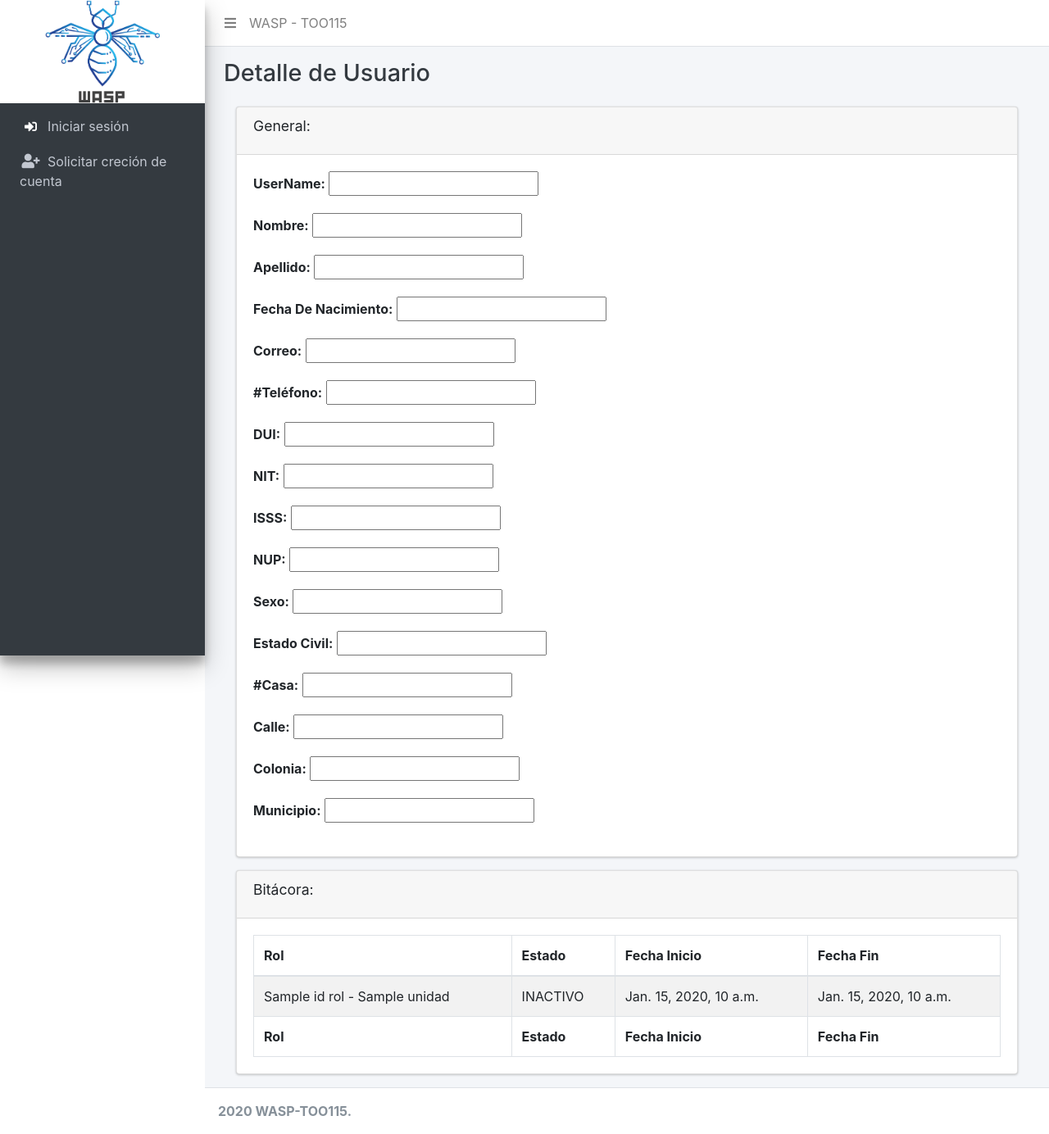
After one commit to Warranty-System-Protection-WASP/SistemaDeSeguridad-PythonDjangoTOO115, a Django app: template WASP_TOO115/templates/Usuarios/detalle_usuario.html in a window 1280 px wide. The commit adds this page. Shown: the whole page at 82% size. Run offline with Django 3.2, Linux system fonts and the light colour scheme; the template is opened without the code that fills it: most values are stand-ins (such as "Sample title", 1, 10 or a date in 2020); form fields are guessed from the names that the template uses; some libraries are stand-ins or nearby versions.

Commit message:
Detalle de usuario con bitacora de roles :D

```diff
--- a/WASP_TOO115/apps/Cuenta/urls.py
+++ b/WASP_TOO115/apps/Cuenta/urls.py
@@ -26,4 +26,5 @@ urlpatterns = [
     path('Usuarios/<slug:username>', edit_usuario, name='edit usuarios'),
     path('Usuarios/<slug:username>/Bloquear', bloquear_usuario, name='block usuarios'),
     path('Usuarios/<slug:username>/Desbloquear', desbloquear_usuario, name='unblock usuarios'),
+    path('Usuarios/<slug:username>/Detalle', detalle_usuario, name='detalle usuario'),
 ]
--- /dev/null
+++ b/WASP_TOO115/templates/Usuarios/detalle_usuario.html
@@ -0,0 +1,139 @@
+{% extends 'Base/Base.html' %}
+
+{% block Title %}
+Detalle de Usuario | WASP - TOO115
+{% endblock Title %}
+
+{% block contentHeader %}
+Detalle de Usuario
+{% endblock %}
+
+{% block content %}
+
+<section class="content">
+      <div class="container-fluid">
+        <div class="row">
+          <div class="col-12">
+            <div class="card">
+              <div class="card-header">
+                <h3 class="card-title">General:</h3>
+              </div>
+              <div class="card-body">
+                <div class="form-group">
+                  <label for="cbodepartamento">UserName:</label>
+                  {{ form.nomUsuario }}
+                </div>
+                <div class="form-group">
+                  <label for="cbodepartamento">Nombre:</label>
+                  {{ form.nombre }}
+                </div>
+                <div class="form-group">
+                  <label for="cbodepartamento">Apellido:</label>
+                  {{ form.apellido }}
+                </div>
+                <div class="form-group">
+                  <label for="cbodepartamento">Fecha De Nacimiento:</label>
+                  {{ form.fechaNacimiento }}
+                </div>
+                <div class="form-group">
+                  <label for="cbodepartamento">Correo:</label>
+                  {{ form.correo }}
+                </div>
+                <div class="form-group">
+                  <label for="cbodepartamento">#Teléfono:</label>
+                  {{ form.telefono }}
+                </div>
+                <div class="form-group">
+                  <label for="cbodepartamento">DUI:</label>
+                  {{ form.dui }}
+                </div>
+                <div class="form-group">
+                  <label for="cbodepartamento">NIT:</label>
+                  {{ form.nit }}
+                </div>
+                <div class="form-group">
+                  <label for="cbodepartamento">ISSS:</label>
+                  {{ form.isss }}
+                </div>
+                <div class="form-group">
+                  <label for="cbodepartamento">NUP:</label>
+                  {{ form.nup }}
+                </div>
+                <div class="form-group">
+                  <label for="cbodepartamento">Sexo:</label>
+                  {{ form.genero }}
+                </div>
+                <div class="form-group">
+                  <label for="cbodepartamento">Estado Civil:</label>
+                  {{ form.estadoCivil }}
+                </div>
+                <div class="form-group">
+                  <label for="cbodepartamento">#Casa:</label>
+                  {{ form.numCasa }}
+                </div>
+                <div class="form-group">
+                  <label for="cbodepartamento">Calle:</label>
+                  {{ form.calle }}
+                </div>
+                <div class="form-group">
+                  <label for="cbodepartamento">Colonia:</label>
+                  {{ form.colonia }}
+                </div>
+                <div class="form-group">
+                  <label for="cbomunicipio">Municipio:</label>
+                  {{ form.municipio }}
+                </div>
+              </div>
+            </div>
+            <div class="card">
+              <div class="card-header">
+                <h3 class="card-title">Bitácora:</h3>
+              </div>
+              <div class="card-body">
+                <table id="bitacora_usuario" class="table table-bordered table-striped">
+                  <thead>
+                     <tr>
+                        <th>Rol</th>
+                        <th>Estado</th>
+                        <th>Fecha Inicio</th>
+                        <th>Fecha Fin</th>
+                     </tr>
+                  </thead>
+                  <tbody id="registros_usuarios">
+                     {% if bitacora %}
+                     {% for reg in bitacora %}
+                     <tr>
+                        <td>{{ reg.idRol.nombreRol }} - {{ reg.idRol.unidad.nombreUnidad }}</td>
+                        {% if reg.is_activo %}
+                        <td>ACTIVO</td>
+                        {% else %}
+                        <td>INACTIVO</td>
+                        {% endif %}
+                        <td>{{ reg.fecha_inicio }}</td>
+                        {% if reg.fecha_fin == null %}
+                        <td>------</td>
+                        {% else %}
+                        <td>{{ reg.fecha_fin }}</td>
+                        {% endif %}
+                     </tr>
+                     {% endfor %}
+                     {% else %}
+                     <h5>No hay registros de Bitácora</h5>
+                     {% endif %}
+                  </tbody>
+                  <tfoot>
+                    <tr>
+                       <th>Rol</th>
+                       <th>Estado</th>
+                       <th>Fecha Inicio</th>
+                       <th>Fecha Fin</th>
+                    </tr>
+                  </tfoot>
+                </table>
+              </div>
+            </div>
+        </div>
+      </div>
+</section>
+
+{% endblock %}
--- a/WASP_TOO115/templates/Usuarios/index_usuarios.html
+++ b/WASP_TOO115/templates/Usuarios/index_usuarios.html
@@ -54,7 +54,7 @@ Usuarios:
                             {% else %}
                             <td>Inactivo</td>
                             {% endif %}
-                            <td><a href="{% url 'Cuenta:edit usuarios' usuario.nomUsuario %}"><button type="button" class="btn btn-info" name="editar"><i class="fas fa-edit"></i> Editar</button></a>  <a href="{% url 'Cuenta:block usuarios' usuario.nomUsuario %}"><button type="button" class="btn btn-danger" name="bloquear"><i class="fas fa-lock"></i> Bloquear</button></a></td>
+                            <td><a href="{% url 'Cuenta:detalle usuario' usuario.nomUsuario %}"><button type="button" class="btn btn-info" name="button"><i class="far fa-eye"></i></button></a>  <a href="{% url 'Cuenta:edit usuarios' usuario.nomUsuario %}"><button type="button" class="btn btn-info" name="editar"><i class="fas fa-edit"></i> Editar</button></a>  <a href="{% url 'Cuenta:block usuarios' usuario.nomUsuario %}"><button type="button" class="btn btn-danger" name="bloquear"><i class="fas fa-lock"></i> Bloquear</button></a></td>
                          </tr>
                          {% endfor %}
                          {% else %}
@@ -243,7 +243,7 @@ Usuarios:
     for(var i=0;i<registros.length;i++){
       var nombre = registros[i].username.toLowerCase();
       if(nombre.indexOf(texto) !== -1){
-        tuplas.innerHTML += "<td>"+registros[i].username+"</td><td>"+registros[i].nombre+"</td><td>"+registros[i].apellido+"</td><td>"+registros[i].correo+"</td><td>"+registros[i].telefono+"</td><td>"+registros[i].dui+"</td>"+"<td><a href=''><button type='button' class='btn btn-info' name='editar'><i class='fas fa-edit'></i> Editar</button></a>  <a href=''><button type='button' class='btn btn-danger' name='bloquear'><i class='fas fa-lock'></i> Bloquear</button></a></td>"
+        tuplas.innerHTML += "<td>"+registros[i].username+"</td><td>"+registros[i].nombre+"</td><td>"+registros[i].apellido+"</td><td>"+registros[i].correo+"</td><td>"+registros[i].telefono+"</td><td>"+registros[i].dui+"</td>"+"<td><a href='#'><button type='button' class='btn btn-info' name='button'><i class='far fa-eye'></i></button></a>  <a href=''><button type='button' class='btn btn-info' name='editar'><i class='fas fa-edit'></i> Editar</button></a>  <a href=''><button type='button' class='btn btn-danger' name='bloquear'><i class='fas fa-lock'></i> Bloquear</button></a></td>"
       }
     }
   }
```
Also changed, not shown: WASP_TOO115/apps/Cuenta/views.py (+24 -10 lines).
